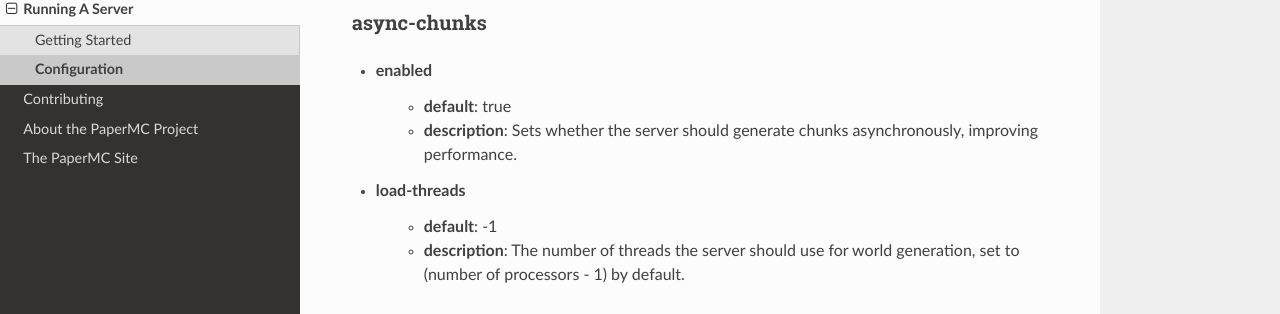
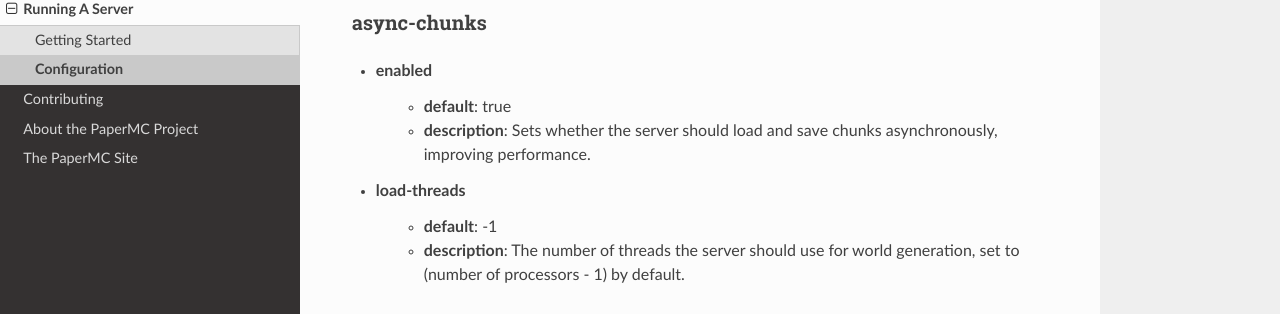
Before and after one commit to PaperMC/PaperDocs, a Sphinx documentation site: the page built from source/server/configuration.rst, in a window 1280 px wide and 900 px high, scrolled down 2608 px. Shown: the part 137-451 px from the top of the window. Built offline with Sphinx 7.4.7 and the Read the Docs theme 2.0.0, drawn with Linux system fonts in a browser that asks for light colours; some of the changed text lies outside the part shown.

Commit message:
Small changes to configuration
* Chunks aren't generated asynchronously, only IO is asynchronous
* We have a lot of map IDs now

```diff
--- a/source/server/configuration.rst
+++ b/source/server/configuration.rst
@@ -121,7 +121,7 @@
 ~~~~~~~~~~~~
 * enabled
     - **default**: true
-    - **description**: Sets whether the server should generate chunks
+    - **description**: Sets whether the server should load and save chunks
       asynchronously, improving performance.
 
 * load-threads
```
Also changed, not shown: other parts of source/server/configuration.rst (+0 -1 lines).
